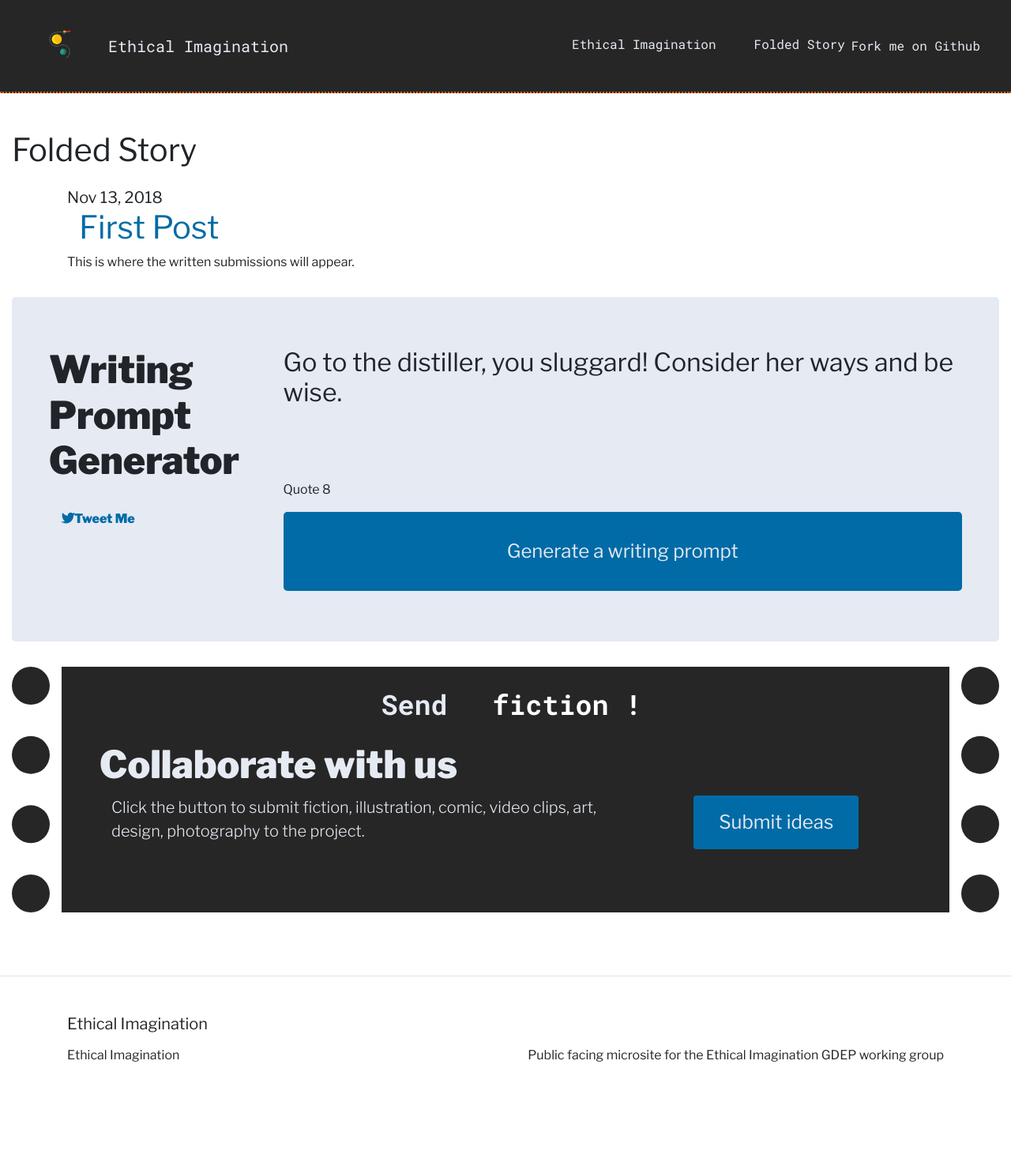
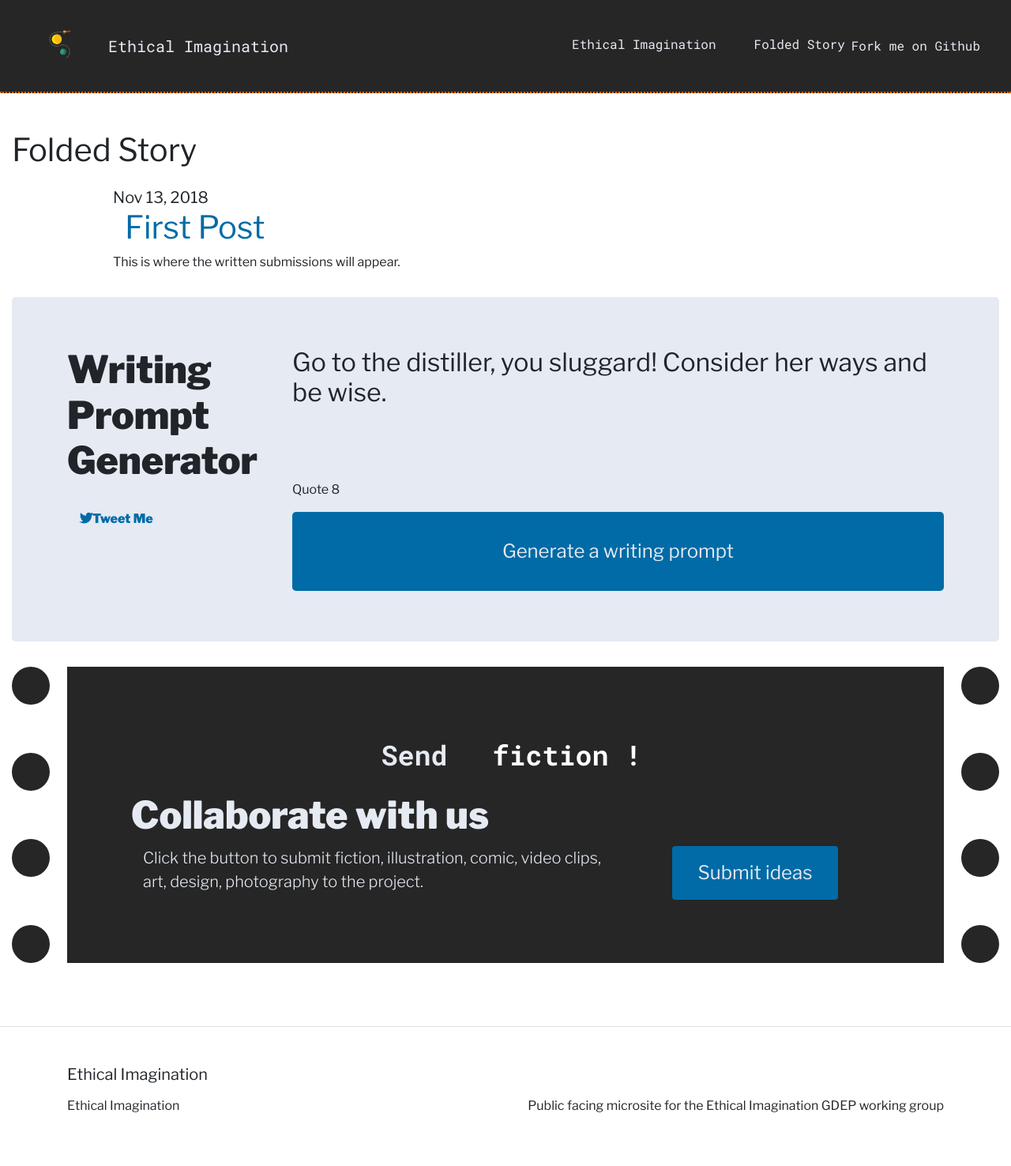
Before and after one commit to Data4Democracy/ethical-imagination, a Jekyll site: the page built from folded-story.html, in a window 1280 px wide. Shown: the whole page at 79% size. Built offline with Jekyll 4.4.1, drawn with Linux system fonts in a browser that asks for light colours; nearby versions of some CDN libraries; before the commit the page ends 1412 px from its top, so only the background shows below that.

Commit message:
adding in folded story wireframe

```diff
--- a/_sass/_bootstrap_customization.scss
+++ b/_sass/_bootstrap_customization.scss
@@ -393,6 +393,26 @@
    }
 }
 
-h1.lh-condensed{
-    padding-top: 2rem;
+section.folded-story{
+
+    max-width: 1024px;
+    margin: 0 auto;
+
+    h1{
+        font-family: 'Libre Franklin', sans-serif;
+        font-weight: 800;
+        font-size: 3rem;
+        padding-top: 2rem;
+    }
+
+
+    h1.prose{
+        margin: 0 auto;
+        padding-top: 2rem;
+        font-family: 'Libre Franklin', sans-serif;
+        font-weight: 800;
+        font-size: 3rem;
+        padding-top: 2rem;
+
+    }
 }
--- a/folded-story.html
+++ b/folded-story.html
@@ -2,7 +2,7 @@
 layout: post
 title: Folded Story
 ---
-<section class="">
+<section class="folded-story">
     <div class ="container">
         <div class="row">
             <!-- <div class ="img-fluid col-12"><img src ="assets/img/ethical-header.svg" /></div> -->
@@ -16,7 +16,7 @@
 
 <section class="prompts">
   <div class="jumbotron" id="writing-promps_jumbotron">
-    <div class="container-fluid">
+    <div class="container">
       <div class="row">
         <div class="col-md-3">
           <h1>Writing Prompt Generator</h1><br>
@@ -38,9 +38,9 @@
 </section>
 
 <section class="submissions">
-<div class="container-fluid">
+<div class="container">
     <div class="jumbotron jumbotron-fluid jumbotron-ethics">
-      <div class="container-fluid">
+      <div class="container">
           <div class="row">
             <div class ="col-xs-12">
                 <h2 class="text-center">Collaborate with us</h2>
```
